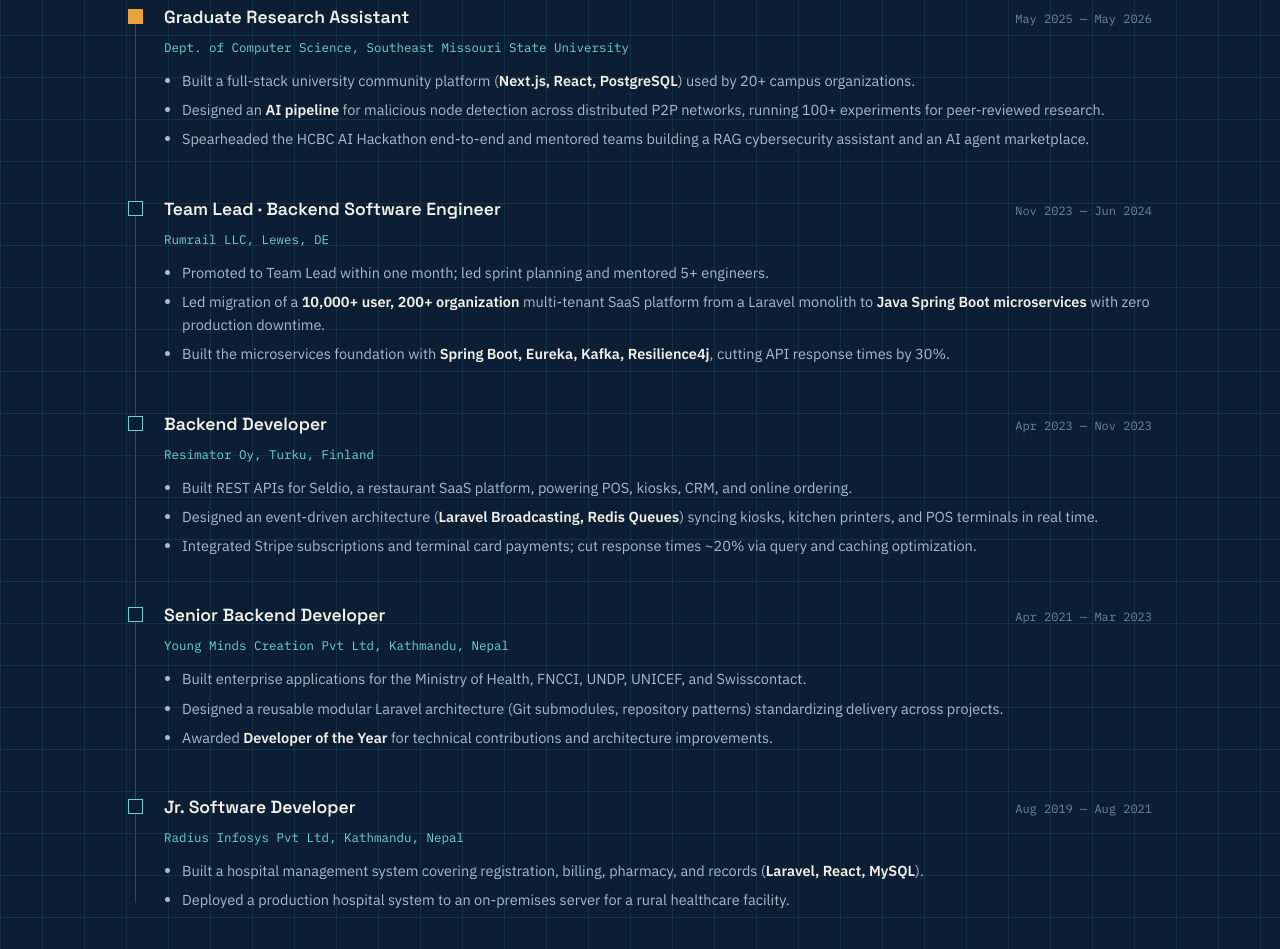
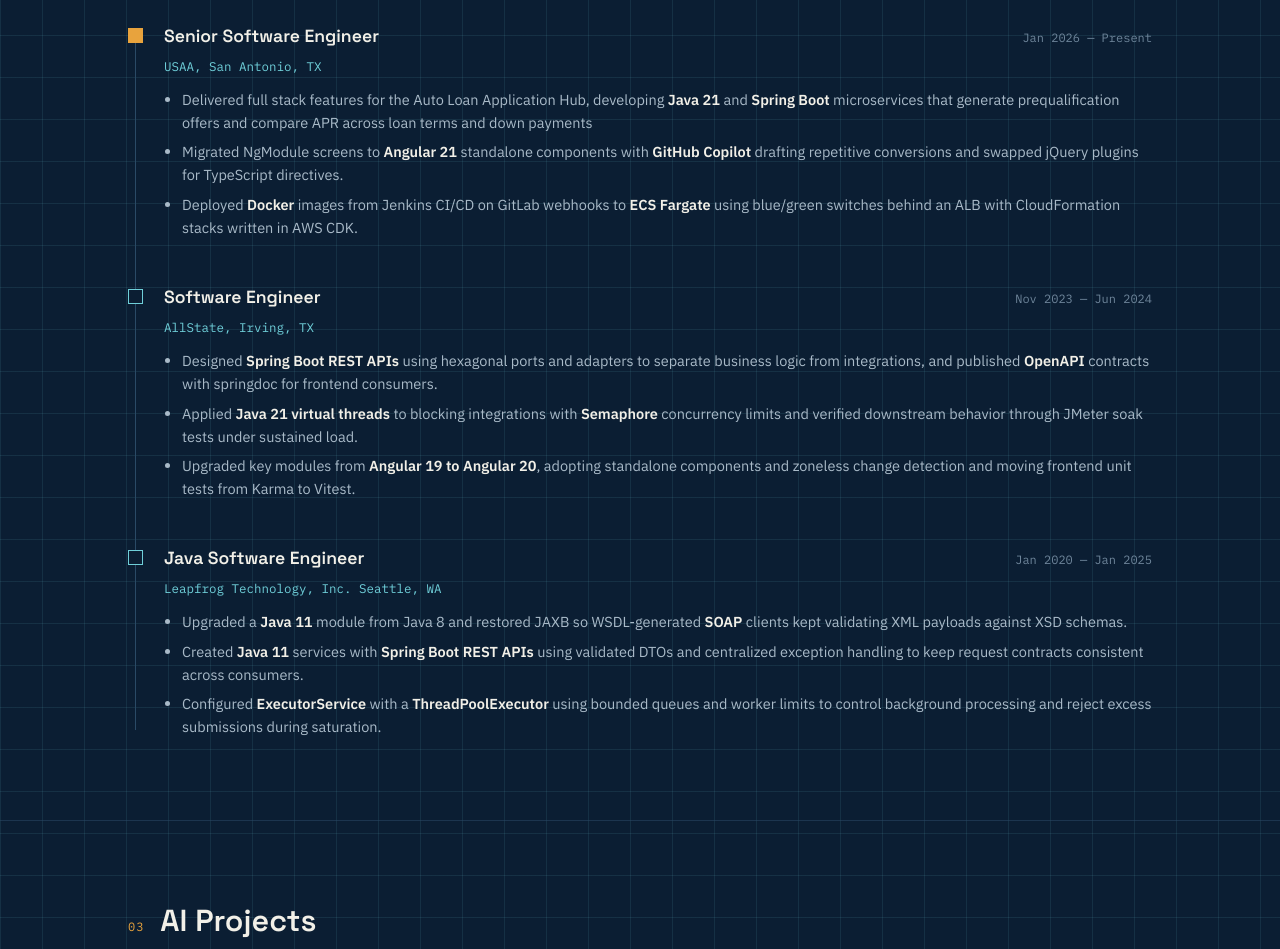
Before and after one commit to Nipace/portfolio, a plain HTML site: page index.html in a window 1280 px wide. Shown: the part 1351-2300 px from the top of the page. Drawn offline with Linux system fonts and the light colour scheme.

Commit message:
updated website acc diyo

```diff
--- a/index.html
+++ b/index.html
@@ -709,10 +709,10 @@
               <em>and I'm extending it into AI.</em>
             </h1>
             <p class="sub">
-              6+ years building backend and full-stack systems across SaaS,
-              fintech, government, and healthcare. Currently researching AI
-              pipelines and distributed systems while completing a Master's in
-              Applied Computer Science.
+              6+ years building backend and full-stack systems across insurance,
+              banking, and healthcare. Currently researching AI pipelines and
+              distributed systems and completed a Master's in Applied Computer
+              Science.
             </p>
             <div class="cta-row">
               <a class="btn btn-primary" href="#contact">Get in touch</a>
@@ -811,16 +811,19 @@
             <div>
               <p>
                 I've spent six years designing REST APIs, modernizing legacy
-                platforms, and delivering cloud-based systems for companies and
-                governments across four countries — from a restaurant SaaS in
-                Finland to blood-bank infrastructure for the Nepal government.
+                platforms, and delivering cloud-based systems. Backend work
+                centers on Java 21 and Spring Boot microservices with secure
+                RESTful and GraphQL APIs, batch jobs, and clear domain design.
+                Front-end delivery spans Angular from AngularJS migrations
+                through Angular 21 zoneless components, SSR, and signals using
+                TypeScript and RxJS
               </p>
               <p>
                 Right now I'm extending that foundation into AI: building
                 retrieval-augmented pipelines, mentoring teams on LLM-powered
-                applications, and researching distributed AI systems as a
-                graduate research assistant. I care about systems that hold up
-                under real load — and about making them a little smarter.
+                applications, and researching distributed AI systems. I care
+                about systems that hold up under real load — and about making
+                them a little smarter.
               </p>
             </div>
             <ul class="stat-list">
@@ -833,7 +836,7 @@
               <li>
                 <span class="stat-num">5</span
                 ><span class="stat-label"
-                  >Countries worked across — US, Finland, Nepal, and remote gov.
+                  >Countries worked across — US, Finland, Nepal, and remote
                   partners</span
                 >
               </li>
@@ -859,27 +862,30 @@
             <div class="tl-item current">
               <div class="tl-dot"></div>
               <div class="tl-head">
-                <span class="tl-role">Graduate Research Assistant</span>
-                <span class="tl-dates">May 2025 — May 2026</span>
+                <span class="tl-role">Senior Software Engineer</span>
+                <span class="tl-dates">Jan 2026 — Present</span>
               </div>
-              <div class="tl-org">
-                Dept. of Computer Science, Southeast Missouri State University
-              </div>
+              <div class="tl-org">USAA, San Antonio, TX</div>
               <ul class="tl-bullets">
                 <li>
-                  Built a full-stack university community platform (<strong
-                    >Next.js, React, PostgreSQL</strong
-                  >) used by 20+ campus organizations.
+                  Delivered full stack features for the Auto Loan Application
+                  Hub, developing <strong>Java 21</strong> and
+                  <strong>Spring Boot</strong> microservices that generate
+                  prequalification offers and compare APR across loan terms and
+                  down payments
                 </li>
                 <li>
-                  Designed an <strong>AI pipeline</strong> for malicious node
-                  detection across distributed P2P networks, running 100+
-                  experiments for peer-reviewed research.
+                  Migrated NgModule screens to
+                  <strong>Angular 21</strong> standalone components with
+                  <strong>GitHub Copilot</strong> drafting repetitive
+                  conversions and swapped jQuery plugins for TypeScript
+                  directives.
                 </li>
                 <li>
-                  Spearheaded the HCBC AI Hackathon end-to-end and mentored
-                  teams building a RAG cybersecurity assistant and an AI agent
-                  marketplace.
+                  Deployed <strong>Docker</strong> images from Jenkins CI/CD on
+                  GitLab webhooks to <strong>ECS Fargate</strong> using
+                  blue/green switches behind an ALB with CloudFormation stacks
+                  written in AWS CDK.
                 </li>
               </ul>
             </div>
@@ -887,28 +893,28 @@
             <div class="tl-item">
               <div class="tl-dot"></div>
               <div class="tl-head">
-                <span class="tl-role"
-                  >Team Lead · Backend Software Engineer</span
-                >
+                <span class="tl-role">Software Engineer</span>
                 <span class="tl-dates">Nov 2023 — Jun 2024</span>
               </div>
-              <div class="tl-org">Rumrail LLC, Lewes, DE</div>
+              <div class="tl-org">AllState, Irving, TX</div>
               <ul class="tl-bullets">
                 <li>
-                  Promoted to Team Lead within one month; led sprint planning
-                  and mentored 5+ engineers.
+                  Designed <strong>Spring Boot REST APIs</strong> using
+                  hexagonal ports and adapters to separate business logic from
+                  integrations, and published <strong>OpenAPI</strong> contracts
+                  with springdoc for frontend consumers.
                 </li>
                 <li>
-                  Led migration of a
-                  <strong>10,000+ user, 200+ organization</strong> multi-tenant
-                  SaaS platform from a Laravel monolith to
-                  <strong>Java Spring Boot microservices</strong> with zero
-                  production downtime.
+                  Applied <strong>Java 21 virtual threads</strong> to blocking
+                  integrations with <strong>Semaphore</strong> concurrency
+                  limits and verified downstream behavior through JMeter soak
+                  tests under sustained load.
                 </li>
                 <li>
-                  Built the microservices foundation with
-                  <strong>Spring Boot, Eureka, Kafka, Resilience4j</strong>,
-                  cutting API response times by 30%.
+                  Upgraded key modules from
+                  <strong>Angular 19 to Angular 20</strong>, adopting standalone
+                  components and zoneless change detection and moving frontend
+                  unit tests from Karma to Vitest.
                 </li>
               </ul>
             </div>
@@ -916,71 +922,27 @@
             <div class="tl-item">
               <div class="tl-dot"></div>
               <div class="tl-head">
-                <span class="tl-role">Backend Developer</span>
-                <span class="tl-dates">Apr 2023 — Nov 2023</span>
+                <span class="tl-role">Java Software Engineer</span>
+                <span class="tl-dates">Jan 2020 — Jan 2025</span>
               </div>
-              <div class="tl-org">Resimator Oy, Turku, Finland</div>
+              <div class="tl-org">Leapfrog Technology, Inc. Seattle, WA</div>
               <ul class="tl-bullets">
                 <li>
-                  Built REST APIs for Seldio, a restaurant SaaS platform,
-                  powering POS, kiosks, CRM, and online ordering.
+                  Upgraded a <strong>Java 11</strong> module from Java 8 and
+                  restored JAXB so WSDL-generated <strong>SOAP</strong> clients
+                  kept validating XML payloads against XSD schemas.
                 </li>
                 <li>
-                  Designed an event-driven architecture (<strong
-                    >Laravel Broadcasting, Redis Queues</strong
-                  >) syncing kiosks, kitchen printers, and POS terminals in real
-                  time.
+                  Created <strong>Java 11</strong> services with
+                  <strong>Spring Boot REST APIs</strong> using validated DTOs
+                  and centralized exception handling to keep request contracts
+                  consistent across consumers.
                 </li>
                 <li>
-                  Integrated Stripe subscriptions and terminal card payments;
-                  cut response times ~20% via query and caching optimization.
-                </li>
-              </ul>
-            </div>
-
-            <div class="tl-item">
-              <div class="tl-dot"></div>
-              <div class="tl-head">
-                <span class="tl-role">Senior Backend Developer</span>
-                <span class="tl-dates">Apr 2021 — Mar 2023</span>
-              </div>
-              <div class="tl-org">
-                Young Minds Creation Pvt Ltd, Kathmandu, Nepal
-              </div>
-              <ul class="tl-bullets">
-                <li>
-                  Built enterprise applications for the Ministry of Health,
-                  FNCCI, UNDP, UNICEF, and Swisscontact.
-                </li>
-                <li>
-                  Designed a reusable modular Laravel architecture (Git
-                  submodules, repository patterns) standardizing delivery across
-                  projects.
-                </li>
-                <li>
-                  Awarded <strong>Developer of the Year</strong> for technical
-                  contributions and architecture improvements.
-                </li>
-              </ul>
-            </div>
-
-            <div class="tl-item">
-              <div class="tl-dot"></div>
-              <div class="tl-head">
-                <span class="tl-role">Jr. Software Developer</span>
-                <span class="tl-dates">Aug 2019 — Aug 2021</span>
-              </div>
-              <div class="tl-org">Radius Infosys Pvt Ltd, Kathmandu, Nepal</div>
-              <ul class="tl-bullets">
-                <li>
-                  Built a hospital management system covering registration,
-                  billing, pharmacy, and records (<strong
-                    >Laravel, React, MySQL</strong
-                  >).
-                </li>
-                <li>
-                  Deployed a production hospital system to an on-premises server
-                  for a rural healthcare facility.
+                  Configured <strong>ExecutorService</strong> with a
+                  <strong>ThreadPoolExecutor</strong> using bounded queues and
+                  worker limits to control background processing and reject
+                  excess submissions during saturation.
                 </li>
               </ul>
             </div>
@@ -1189,7 +1151,7 @@
       </section>
 
       <!-- PROJECTS -->
-      <section id="projects">
+      <!-- <section id="projects">
         <div class="wrap">
           <div class="section-head">
             <span class="section-tag">05</span>
@@ -1283,7 +1245,7 @@
             </div>
           </div>
         </div>
-      </section>
+      </section> -->
 
       <!-- PUBLICATIONS -->
       <section id="publications">
@@ -1326,8 +1288,8 @@
         </div>
         <div class="contact-grid">
           <div class="contact-links">
-            <a href="mailto:nipeshpant@gmail.com">nipeshpant@gmail.com</a>
-            <a href="tel:+15737305755">(573) 730-5755</a>
+            <a href="mailto:nipeshpant32@gmail.com">nipeshpant32@gmail.com</a>
+            <a href="tel:+12132671176">(213) 267-1176</a>
             <a
               href="https://www.linkedin.com/in/nipace/"
               target="_blank"
@@ -1336,7 +1298,8 @@
             >
           </div>
           <p class="footer-note">
-            Bay Area, CA — open to backend, systems, and AI engineering roles.
+            San Fransisco, CA — open to backend, systems, and AI engineering
+            roles.
           </p>
         </div>
       </div>
```
